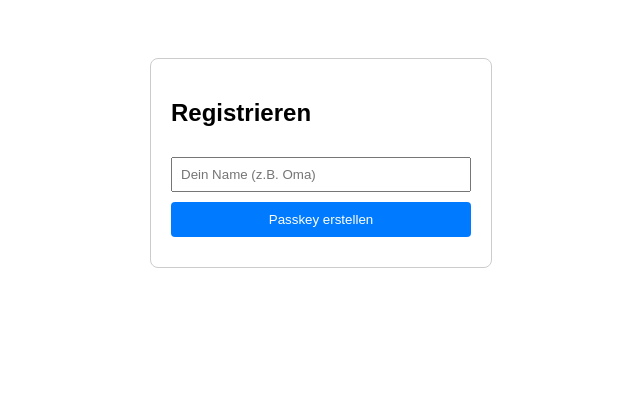
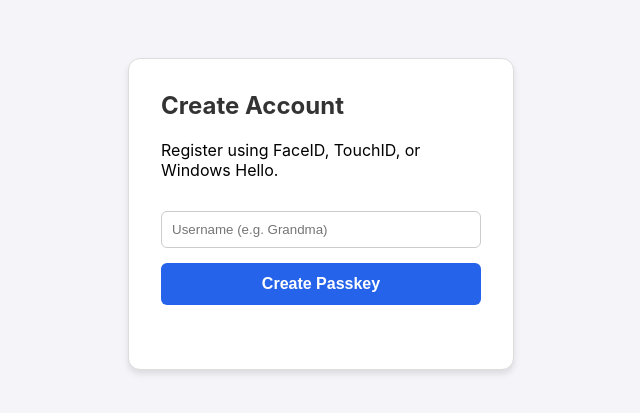
Before and after one commit to Malaber/postcard, a Django app: page /auth/register/ in a window 1280 px wide. Shown: the top 413 px of the page, without its empty margins (319-959 px from the left). Run offline with Django 5.2, Linux system fonts and the light colour scheme; some libraries are stand-ins or nearby versions.

Commit message:
WIP register page

```diff
--- a/templates/register.html
+++ b/templates/register.html
@@ -1,25 +1,31 @@
 <!DOCTYPE html>
-<html lang="de">
+<html lang="en">
 <head>
     <meta charset="UTF-8">
     <meta name="viewport" content="width=device-width, initial-scale=1.0">
-    <title>Passkey Registrierung</title>
-    <script src="https://unpkg.com/@github/webauthn-json@2.1.1/dist/browser-global/index.js"></script>
+    <title>Passkey Registration</title>
+    <script src="https://cdn.jsdelivr.net/npm/@github/webauthn-json@2.1.1/dist/browser-global/index.js"></script>
     <style>
-        body { font-family: sans-serif; display: flex; justify-content: center; padding-top: 50px; }
-        .card { border: 1px solid #ccc; padding: 20px; border-radius: 8px; width: 300px; }
-        input { width: 100%; padding: 8px; margin: 10px 0; box-sizing: border-box; }
-        button { width: 100%; padding: 10px; background: #007bff; color: white; border: none; border-radius: 4px; cursor: pointer; }
-        button:hover { background: #0056b3; }
-        #status { margin-top: 10px; font-size: 0.9em; color: #666; }
+        body { font-family: -apple-system, BlinkMacSystemFont, "Segoe UI", Roboto, sans-serif; display: flex; justify-content: center; padding-top: 50px; background-color: #f4f4f9; }
+        .card { background: white; border: 1px solid #ddd; padding: 2rem; border-radius: 12px; width: 320px; box-shadow: 0 4px 6px rgba(0,0,0,0.1); }
+        h2 { margin-top: 0; color: #333; }
+        input { width: 100%; padding: 10px; margin: 15px 0; box-sizing: border-box; border: 1px solid #ccc; border-radius: 6px; }
+        button { width: 100%; padding: 12px; background: #2563eb; color: white; border: none; border-radius: 6px; cursor: pointer; font-weight: bold; font-size: 1rem; }
+        button:hover { background: #1d4ed8; }
+        #status { margin-top: 15px; font-size: 0.9em; min-height: 1.2em; }
+        .error { color: #dc2626; }
+        .success { color: #16a34a; }
     </style>
 </head>
 <body>
 
 <div class="card">
-    <h2>Registrieren</h2>
-    <input type="text" id="username" placeholder="Dein Name (z.B. Oma)" />
-    <button onclick="registerUser()">Passkey erstellen</button>
+    <h2>Create Account</h2>
+    <p>Register using FaceID, TouchID, or Windows Hello.</p>
+
+    <input type="text" id="username" placeholder="Username (e.g. Grandma)" />
+    <button onclick="registerUser()">Create Passkey</button>
+
     <div id="status"></div>
 </div>
 
@@ -28,26 +34,35 @@
         const username = document.getElementById('username').value;
         const status = document.getElementById('status');
 
+        // Check if library loaded correctly
+        if (typeof webauthnJSON === 'undefined') {
+            status.innerHTML = "<span class='error'>Error: WebAuthn library not loaded. Check internet connection.</span>";
+            return;
+        }
+
         if (!username) {
-            status.innerText = "Bitte Namen eingeben!";
+            status.innerHTML = "<span class='error'>Please enter a username!</span>";
             return;
         }
 
         try {
-            status.innerText = "Starte Fingerabdruck-Scan...";
+            status.innerHTML = "Requesting challenge...";
 
-            // 1. Optionen vom Server holen (Challenge)
-            const optionsRes = await fetch(`/auth/register/options/?username=${username}`);
+            // 1. Get Options (Challenge) from Server
+            const optionsRes = await fetch(`/auth/register/options/?username=${encodeURIComponent(username)}`);
             if (!optionsRes.ok) throw new Error(await optionsRes.text());
 
-            // Das Backend liefert JSON, wir parsen es
             const options = await optionsRes.json();
 
-            // 2. Browser auffordern, Passkey zu erstellen
-            // webauthnJSON.create() macht die Magie: JSON -> Binary -> Browser -> Binary -> JSON
+            status.innerHTML = "Waiting for fingerprint/face scan...";
+
+            // 2. Perform the Ceremony (Browser -> Hardware)
+            // The library converts the Base64URL JSON strings to binary for the browser
             const credential = await webauthnJSON.create({ publicKey: options });
 
-            // 3. Ergebnis zurück an den Server schicken
+            // 3. Send signed result back to Server
+            status.innerHTML = "Verifying...";
+
             const verifyRes = await fetch('/auth/register/verify/', {
                 method: 'POST',
                 headers: { 'Content-Type': 'application/json' },
@@ -57,16 +72,14 @@
             const result = await verifyRes.json();
 
             if (verifyRes.ok) {
-                status.innerText = `Erfolg! Hallo ${result.user}. Du bist jetzt eingeloggt.`;
-                status.style.color = "green";
+                status.innerHTML = `<span class='success'>Success! Welcome, ${result.user}. You are now logged in.</span>`;
             } else {
-                throw new Error("Verifikation fehlgeschlagen");
+                throw new Error("Verification failed on server.");
             }
 
         } catch (e) {
             console.error(e);
-            status.innerText = `Fehler: ${e.message}`;
-            status.style.color = "red";
+            status.innerHTML = `<span class='error'>Error: ${e.message}</span>`;
         }
     }
 </script>
```
Also changed, not shown: accounts/views.py (+33 -16 lines).
